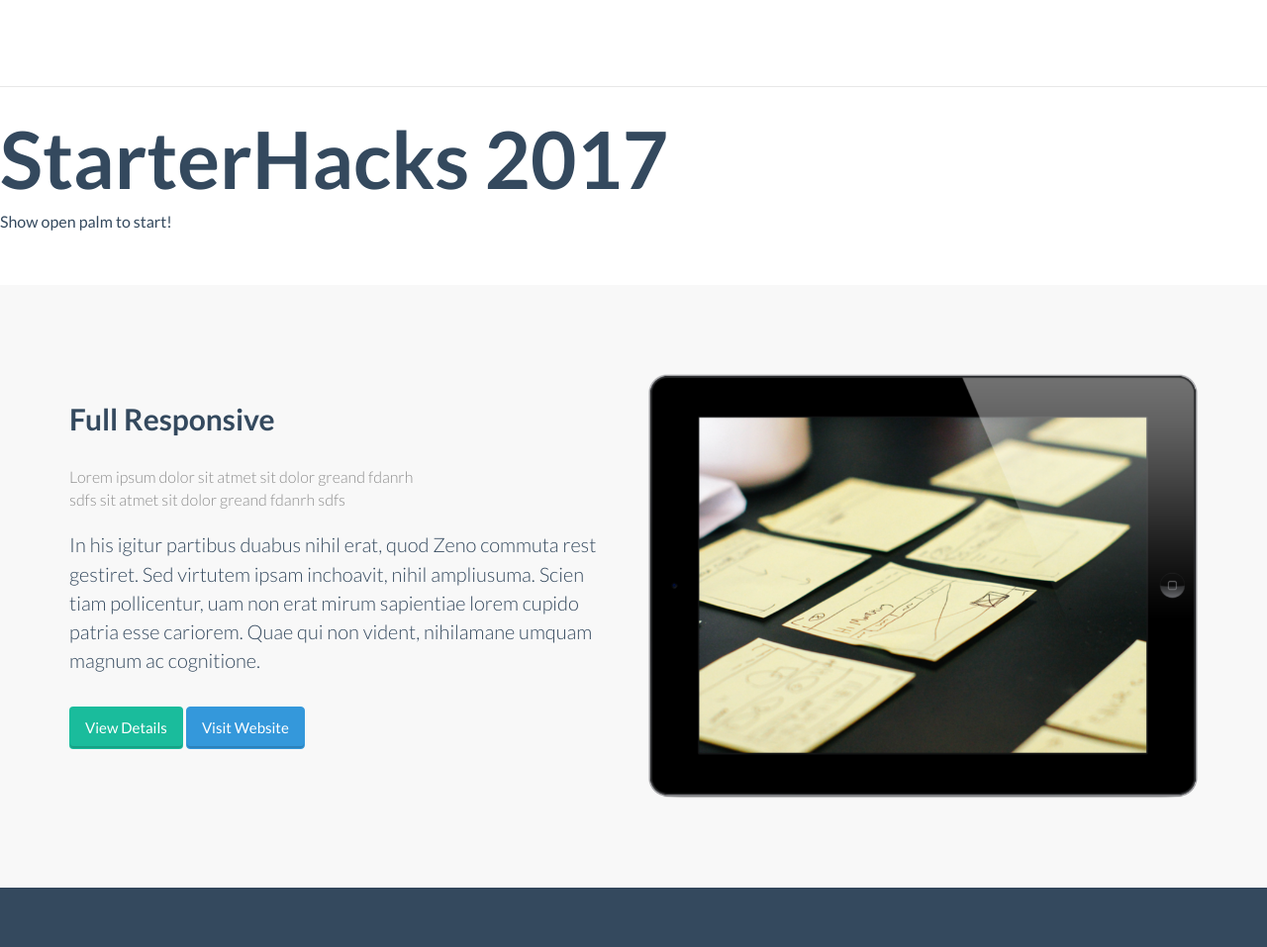
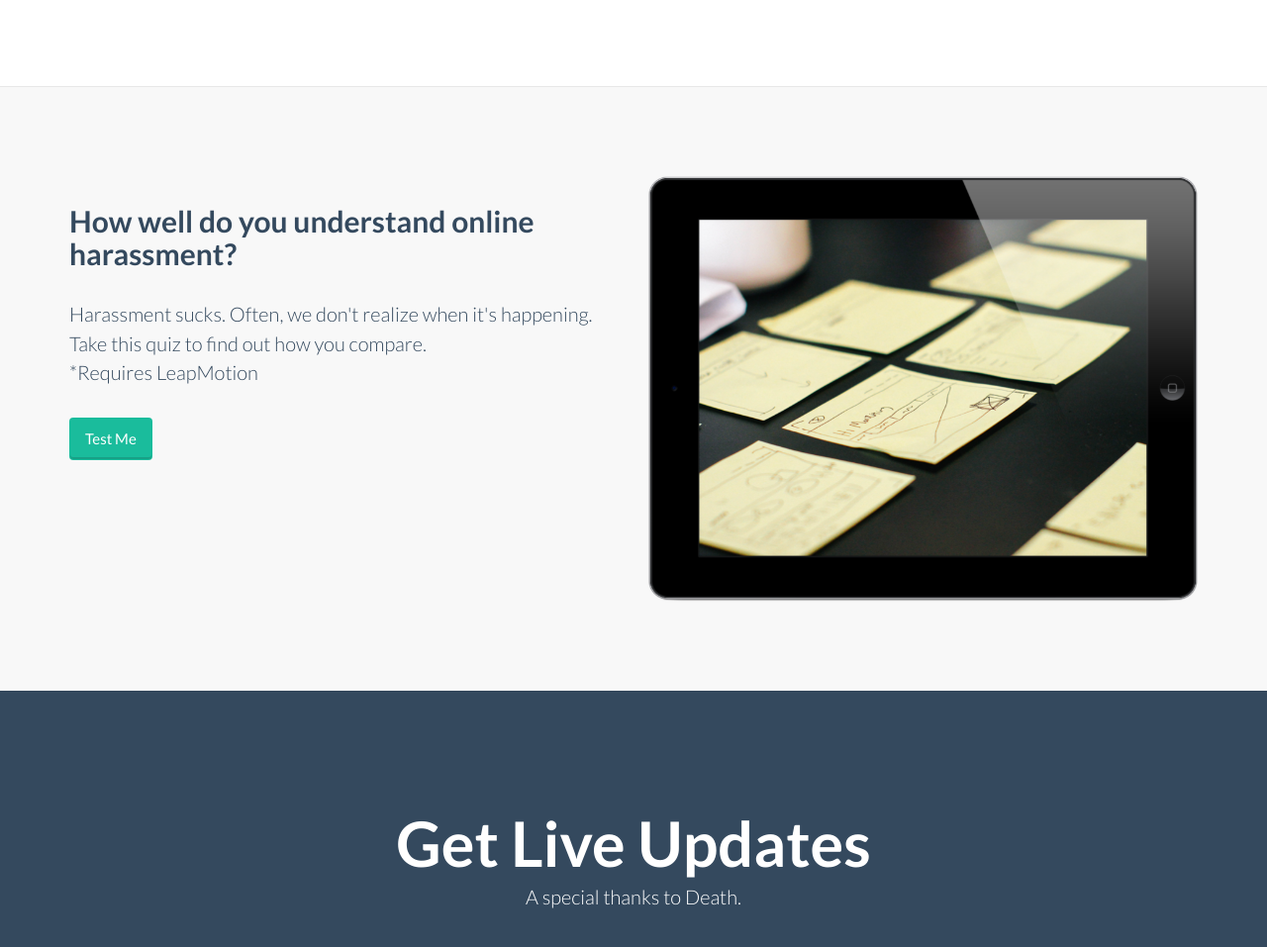
Before and after one commit to music-mind/bkfq.github.io, a website: page Flatfy V3/index.html in a window 1280 px wide. Shown: the part 1449-2406 px from the top of the page at 99% size. Drawn offline with Linux system fonts and the light colour scheme; a script that the page names is missing.

Commit message:
Updated html

```diff
--- a/Flatfy V3/index.html
+++ b/Flatfy V3/index.html
@@ -137,33 +137,6 @@
 		</div>
 	</div>
 <div>
-	<div><h1> StarterHacks 2017 </h1>
-	<div id=output></div>
-
-
-<!--<p id="demo"></p> -->
-
-<p id="message"></p>
-
-<p id="count"></p>
-
-<input type="button" id="next" value="Next" onClick="reset();"/>
-
-
-<script>
-	document.getElementById("message").innerHTML="Show open palm to start!";
-	document.getElementById("count").style.visibility="hidden";
-	document.getElementById("next").style.visibility="hidden";
-	//document.getElementById("demo").style.visibility="hidden";
-
-</script>
-
-    </div>
-
-<script src="http://js.leapmotion.com/leap-0.6.3.js"></script>
-<script src="http://js.leapmotion.com/leap-plugins-0.1.8.js"></script>
-<script src="intro.js"></script>
-<script src="test.js"></script></div>
 
 	<!-- Use it -->
     <div id ="useit" class="content-section-a">
@@ -177,17 +150,13 @@
                 </div>
 
                 <div class="col-sm-6 wow fadeInLeftBig"  data-animation-delay="200">
-                    <h3 class="section-heading">Full Responsive</h3>
-					<div class="sub-title lead3">Lorem ipsum dolor sit atmet sit dolor greand fdanrh<br> sdfs sit atmet sit dolor greand fdanrh sdfs</div>
+                    <h3 class="section-heading">How well do you understand online harassment?</h3>
                     <p class="lead">
-						In his igitur partibus duabus nihil erat, quod Zeno commuta rest gestiret.
-						Sed virtutem ipsam inchoavit, nihil ampliusuma. Scien tiam pollicentur,
-						uam non erat mirum sapientiae lorem cupido
-						patria esse cariorem. Quae qui non vident, nihilamane umquam magnum ac cognitione.
+						Harassment sucks. Often, we don't realize when it's happening. Take this quiz to find out how you compare.
+						<br>*Requires LeapMotion</br>
 					</p>
 
-					 <p><a class="btn btn-embossed btn-primary" href="#" role="button">View Details</a>
-					 <a class="btn btn-embossed btn-info" href="#" role="button">Visit Website</a></p>
+					 <p><a class="btn btn-embossed btn-primary" href="start.html" role="button">Test Me</a> </p>
 				</div>
             </div>
         </div>
```
